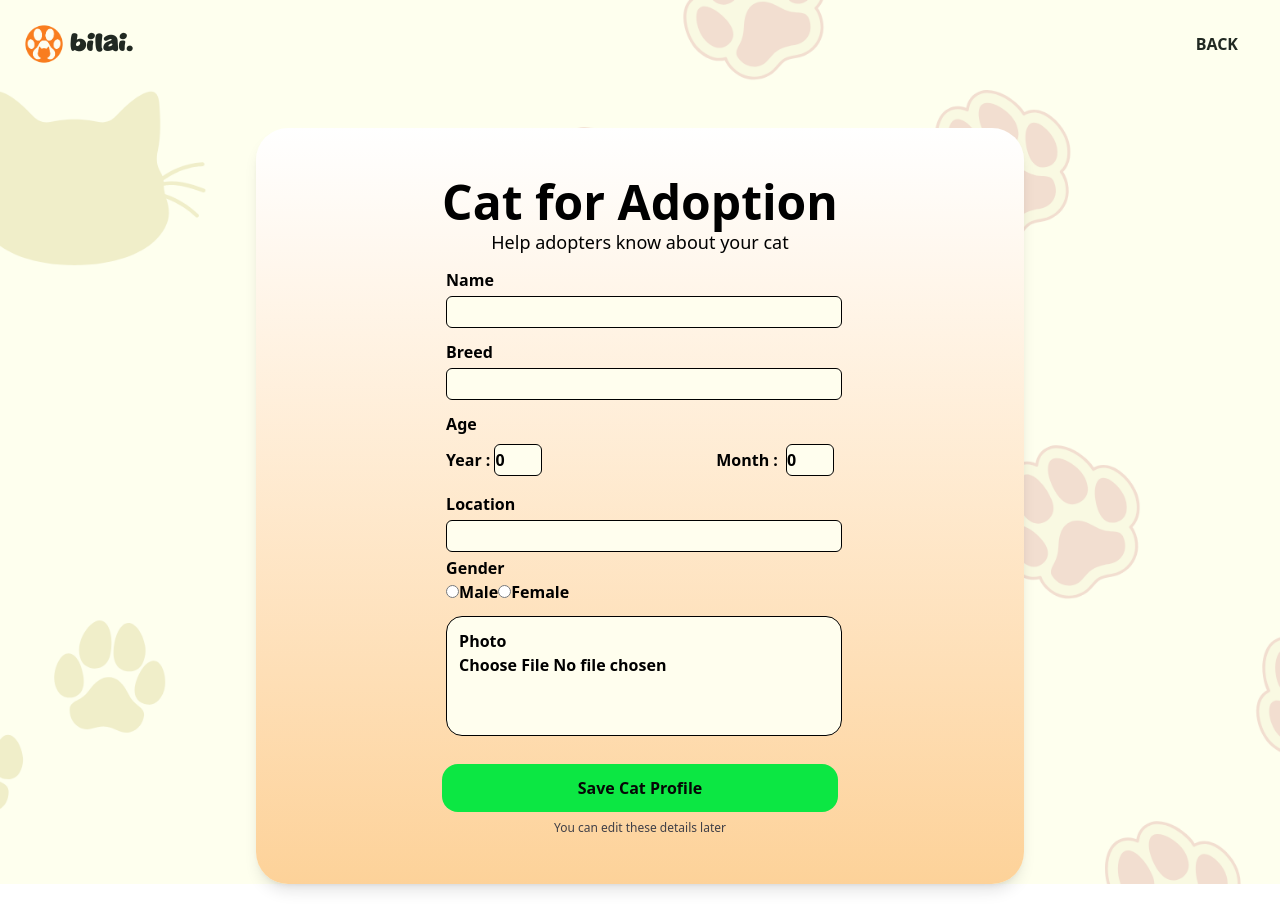
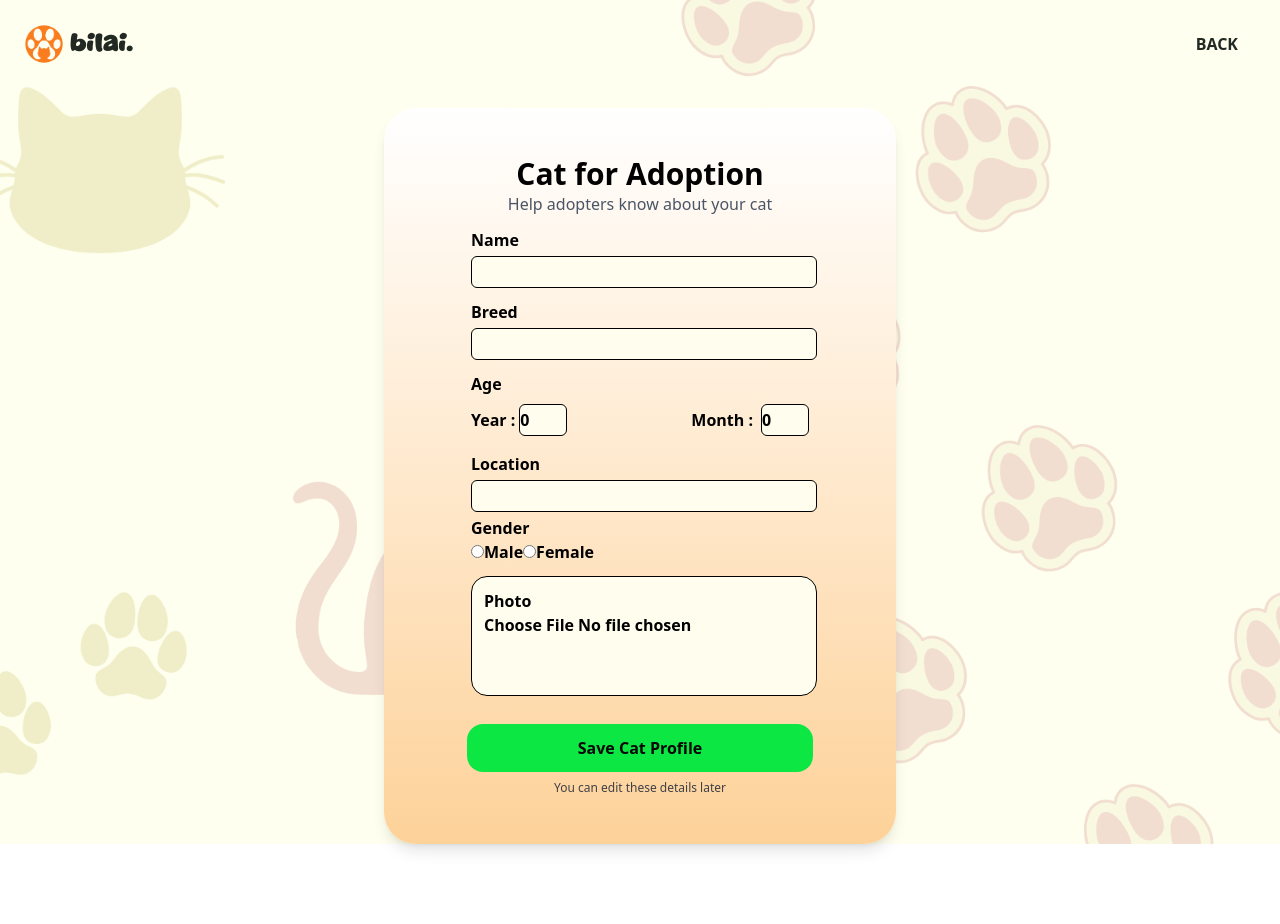
Before and after one commit to jahinhossain8573/bilai, a Next.js app: page /add_cat in a window 1280 px wide. After the commit the page ends 864 px from the top, so only its background shows below. Built offline with nearby package versions, Linux system fonts and the light colour scheme; no server answers.

Commit message:
Adopt a Cat

```diff
--- a/app/add_cat/page.tsx
+++ b/app/add_cat/page.tsx
@@ -80,18 +80,18 @@ export default function Page() {
         </div>
         <Link href="/" className=" text-[#212922] font-poppins font-extrabold hover:text-[#080808] transition-colors duration-200 hover:bg-[#a1cf6b] rounded-2xl p-1.5 mx-4">BACK</Link>
       </header>
-        <div className="flex justify-center  w-[60%] mx-auto p-8 md:p-12 shadow-lg bg-gradient-to-b from-[#ffffff] to-[#fdd299] rounded-4xl my-10">
+        <div className="flex justify-center  w-[70%] xl:w-[40%] mx-auto p-5 md:p-12 shadow-lg bg-gradient-to-b from-[#ffffff] to-[#fdd299] rounded-4xl my-5">
         <div className="">
          <div className=" text-center ">
-          <h2 className="text-xl xl:text-5xl font-poppins font-bold my-0.5">Cat for Adoption</h2>
-          <span className="text-poppins font-normal text-sm xl:text-lg my-4">Help adopters know about your cat</span>
+          <h2 className="text-lg sm:text-xl md:text-2xl lg:text-3xl font-extrabold">Cat for Adoption</h2>
+          <span className="text-xs sm:text-sm md:text-base text-gray-600">Help adopters know about your cat</span>
         </div>
           {/* Container for the stuff on the left */}
           <div className={inputGroupStyling}>
             <span className={spanStyling}>Name</span>
             <input
               type="text"
-              className="bg-[#fffeee] border border-black w-full rounded-md h-8 "
+              className="bg-[#fffeee] border border-black w-50 rounded-md h-8 xl:w-full "
               onChange={(e) => {
                 changeName(e.target.value);
                 // console.log(name);
@@ -102,7 +102,7 @@ export default function Page() {
             <span className={spanStyling}>Breed</span>
             <input
               type="text"
-              className="bg-[#fffeee] border border-black w-full h-8 rounded-md"
+              className="bg-[#fffeee] border border-black w-50 rounded-md h-8 xl:w-full"
               onChange={(e) => {
                 changeBreed(e.target.value);
                 // console.log(breed);
@@ -142,7 +142,7 @@ export default function Page() {
             <span className={spanStyling}>Location</span>
             <input
               type="text"
-              className="bg-[#fffeee] border border-black w-full rounded-md h-8"
+              className="bg-[#fffeee] border border-black  w-50 rounded-md h-8 xl:w-full"
               onChange={(e) => {
                 changeLocation(e.target.value);
                 // console.log(location);
@@ -186,7 +186,7 @@ export default function Page() {
                 changeImage(file);
                 changeImagePreview(URL.createObjectURL(file));
               }}
-              className=""
+              className=" w-50 rounded-md h-8 xl:w-full"
             />
             {imagePreview && (
               <Image
```
